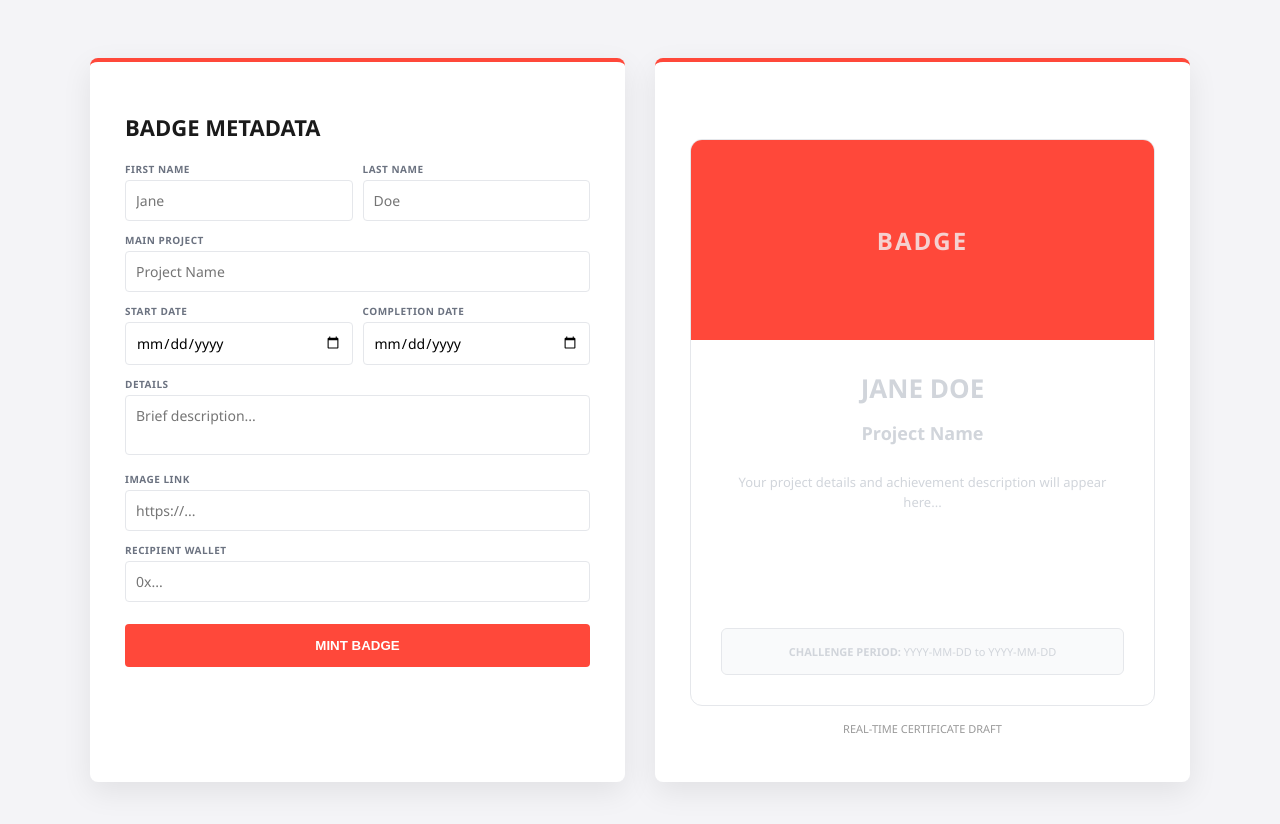
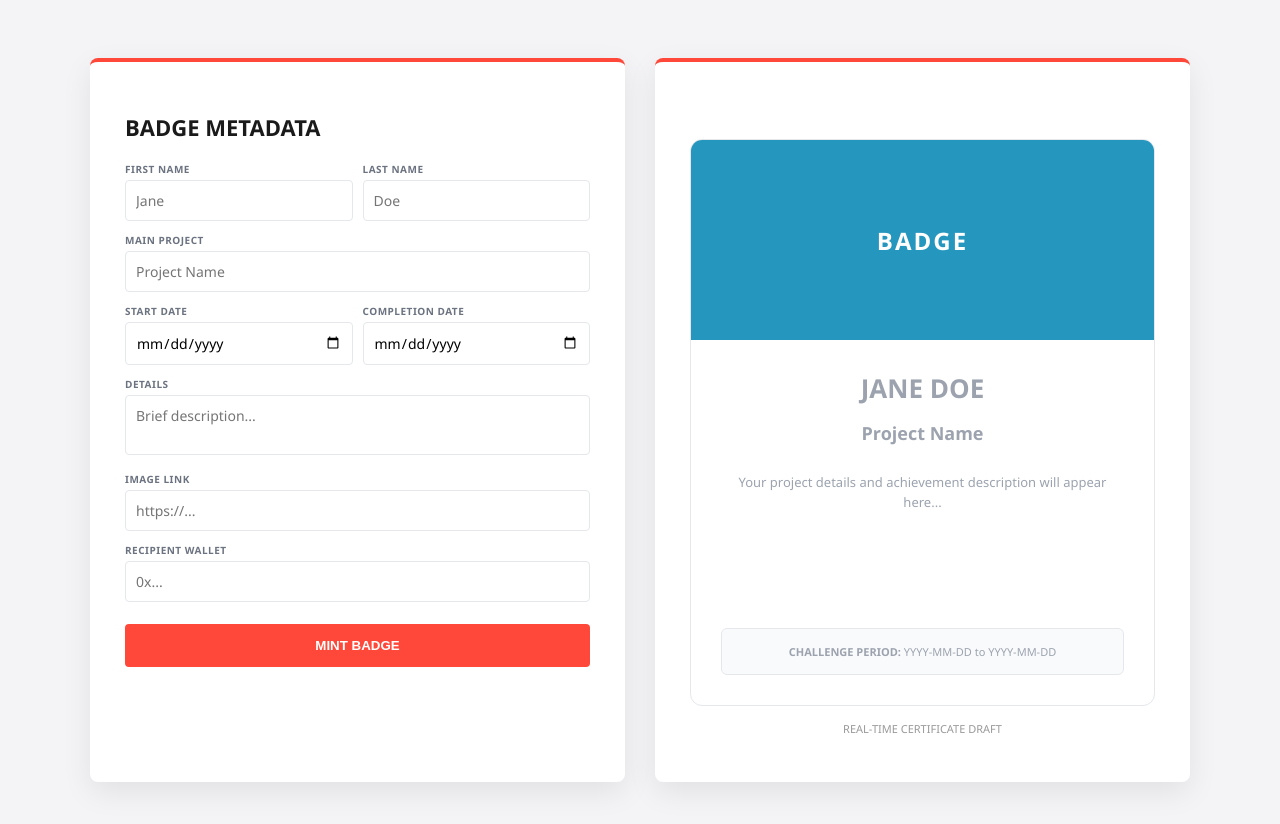
Before and after one commit to 1Seirak/badge-app, a Next.js app: page / in a window 1280 px wide. Shown: the top 824 px of the page. Built offline with nearby package versions, Linux system fonts and the light colour scheme.

Commit message:
final: high-contrast preview with blue header

```diff
--- a/app/page.js
+++ b/app/page.js
@@ -17,12 +17,13 @@ export default function Home() {
   const [loading, setLoading] = useState(false);
 
   const colors = {
-    elcaRed: "#ff483a",    // Your specific ELCA color
+    elcaRed: "#ff483a",
+    badgeBlue: "#2596be", // Your specific blue
     dark: "#1a1a1a",
     background: "#f4f4f7",
     card: "#ffffff",
     border: "#e5e7eb",
-    ghostText: "#d1d5db"   // Light grey for placeholders
+    placeholderText: "#9ca3af" // Stronger contrast for placeholders
   };
 
   const handleSubmit = async (e) => {
@@ -111,41 +112,32 @@ export default function Home() {
         {/* RIGHT: THE BADGE */}
         <div style={columnCardStyle}>
           <div style={{
-            flex: 1,
-            display: "flex",
-            flexDirection: "column",
-            border: `1px solid ${colors.border}`,
-            borderRadius: "12px",
-            backgroundColor: "#ffffff",
-            overflow: "hidden",
-            marginTop: "42px"
+            flex: 1, display: "flex", flexDirection: "column",
+            border: `1px solid ${colors.border}`, borderRadius: "12px",
+            backgroundColor: "#ffffff", overflow: "hidden", marginTop: "42px"
           }}>
             {badgeUrl ? (
                <img src={badgeUrl} alt="Final Badge" style={{ width: "100%", height: "100%", objectFit: "contain" }} />
             ) : (
               <div style={{ width: "100%", height: "100%", display: "flex", flexDirection: "column" }}>
-                {/* IMAGE AREA WITH #ff483a */}
+                {/* BLUE HEADER BLOCK */}
                 <div style={{
-                  width: "100%",
-                  height: "200px",
-                  backgroundColor: "#ff483a",
-                  display: "flex",
-                  alignItems: "center",
-                  justifyContent: "center",
-                  overflow: "hidden"
+                  width: "100%", height: "200px", backgroundColor: colors.badgeBlue,
+                  display: "flex", alignItems: "center", justifyContent: "center"
                 }}>
                   {formData.imageLink ? (
                     <img src={formData.imageLink} style={{width: '100%', height: '100%', objectFit: 'cover'}} alt="Preview" />
                   ) : (
-                    <span style={{ fontSize: "24px", fontWeight: "bold", color: "#f3f4f6", textTransform: "uppercase", letterSpacing: "2px", opacity: 0.8 }}>
+                    <span style={{ fontSize: "24px", fontWeight: "bold", color: "#ffffff", textTransform: "uppercase", letterSpacing: "2px" }}>
                       badge
                     </span>
                   )}
                 </div>
 
+                {/* CONTENT AREA */}
                 <div style={{ padding: "30px", textAlign: "center", display: "flex", flexDirection: "column", flex: 1 }}>
                   <h2 style={{
-                    color: (formData.firstName || formData.lastName) ? colors.elcaRed : colors.ghostText,
+                    color: (formData.firstName || formData.lastName) ? colors.elcaRed : colors.placeholderText,
                     margin: "0", fontSize: "26px", fontWeight: "bold", textTransform: "uppercase"
                   }}>
                     {formData.firstName || "Jane"} {formData.lastName || "Doe"}
@@ -153,7 +145,7 @@ export default function Home() {
 
                   <p style={{
                     fontWeight: "700",
-                    color: formData.mainProject ? colors.dark : colors.ghostText,
+                    color: formData.mainProject ? colors.dark : colors.placeholderText,
                     margin: "15px 0", fontSize: "18px"
                   }}>
                     {formData.mainProject || "Project Name"}
@@ -161,7 +153,7 @@ export default function Home() {
 
                   <p style={{
                     fontSize: "13px",
-                    color: formData.details ? "#666" : colors.ghostText,
+                    color: formData.details ? "#4b5563" : colors.placeholderText,
                     lineHeight: "1.5"
                   }}>
                     {formData.details || "Your project details and achievement description will appear here..."}
@@ -171,10 +163,10 @@ export default function Home() {
                     marginTop: "auto", padding: "15px",
                     backgroundColor: "#f9fafb", borderRadius: "6px",
                     fontSize: "11px",
-                    color: (formData.startDate || formData.completionDate) ? "#888" : colors.ghostText,
+                    color: (formData.startDate || formData.completionDate) ? "#4b5563" : colors.placeholderText,
                     border: `1px solid ${colors.border}`
                   }}>
-                    <strong style={{ color: (formData.startDate || formData.completionDate) ? colors.elcaRed : colors.ghostText }}>CHALLENGE PERIOD:</strong> {formData.startDate || "YYYY-MM-DD"} to {formData.completionDate || "YYYY-MM-DD"}
+                    <strong style={{ color: (formData.startDate || formData.completionDate) ? colors.elcaRed : colors.placeholderText }}>CHALLENGE PERIOD:</strong> {formData.startDate || "YYYY-MM-DD"} to {formData.completionDate || "YYYY-MM-DD"}
                   </div>
                 </div>
               </div>
```
